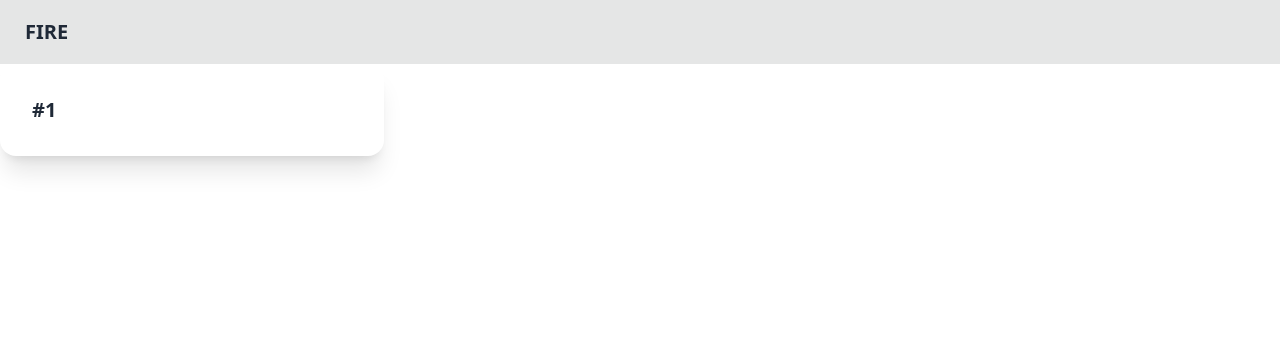
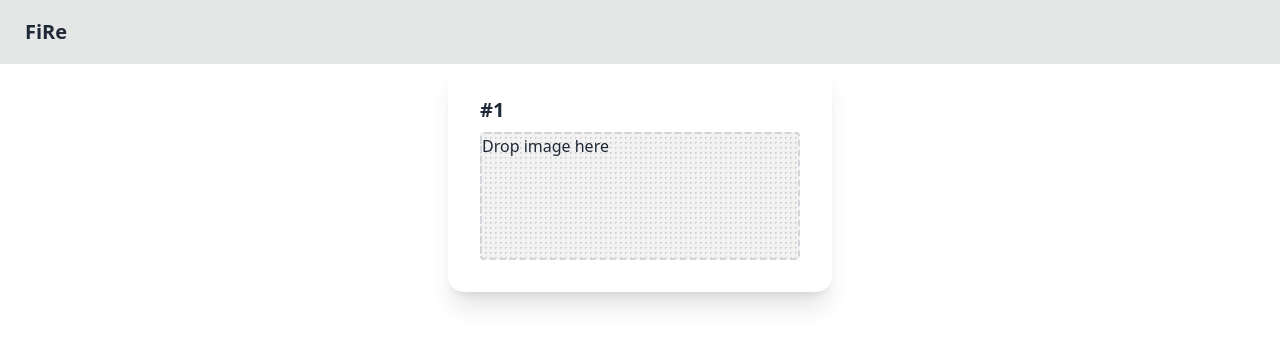
Before and after one commit to svnoak/FIRE-CLIENT, a Vue app: page / in a window 1280 px wide. Shown: the top 346 px of the page. Built offline with nearby package versions, Linux system fonts and the light colour scheme.

Commit message:
adding image drop

```diff
--- a/index.html
+++ b/index.html
@@ -4,7 +4,7 @@
     <meta charset="UTF-8" />
     <link rel="icon" href="/favicon.ico" />
     <meta name="viewport" content="width=device-width, initial-scale=1.0" />
-    <title>FIRE</title>
+    <title>FiRe</title>
   </head>
   <body>
     <div id="app"></div>
--- a/src/App.vue
+++ b/src/App.vue
@@ -28,7 +28,7 @@ export default {
 <template>
 <main>
   <Navbar/>
-  <div class="flex flex-col justify-center align-items-center">
+  <div class="flex flex-col justify-center items-center">
     <Batch />
   </div>
 </main>
--- a/src/components/Batch.vue
+++ b/src/components/Batch.vue
@@ -1,7 +1,18 @@
+<script>
+import BatchImageArea from './BatchImageArea.vue';
+
+export default {
+    components: {
+        BatchImageArea
+    }
+}
+</script>
+
 <template>
     <div class="card w-96 bg-base-100 shadow-xl">
         <div class="card-body">
             <h2 class="card-title">#1</h2>
+            <BatchImageArea />
         </div>
     </div>
 </template>
--- /dev/null
+++ b/src/components/BatchImage.vue
@@ -0,0 +1,11 @@
+<script>
+export default {
+    props:{
+        src: String
+    }
+}
+</script>
+
+<template>
+    <img :src="src" alt="product-image">
+</template>
--- a/src/components/BatchImageArea.vue
+++ b/src/components/BatchImageArea.vue
@@ -0,0 +1,44 @@
+<script>
+import BatchImage from './BatchImage.vue';
+
+export default {
+    components: {
+        BatchImage
+    },
+    data() {
+        return{
+            dragged: false,
+            files: [],
+            source: ""
+        }
+    },
+    methods: {
+        onDrop(e) {
+            this.files = e.dataTransfer.files;
+        },
+        onDragOver(e) {
+            this.dragged = true;
+        },
+        onDragLeave(e){
+            this.dragged = false;
+        },
+        extractSource(file){
+            this.source = URL.createObjectURL(file);
+        }
+    }
+}
+</script>
+
+<template>
+    <ul
+        class="bg-dotted h-32 rounded border-dashed border-gray-300 border-2 flex"
+        @dragover.prevent="onDragOver"
+        @dragleave="onDragLeave"
+        @drop.prevent="onDrop"
+    >
+    <p v-if="!dragged">Drop image here</p>
+    <li v-for="(file, index) in files" :key="index" :load="extractSource(file)">
+        <BatchImage :src="source"/>
+    </li>
+    </ul>
+</template>
--- a/src/components/Navbar.vue
+++ b/src/components/Navbar.vue
@@ -1,5 +1,5 @@
 <template>
     <div class="navbar bg-base-300">
-        <a class="btn btn-ghost normal-case text-xl">FIRE</a>
+        <a class="btn btn-ghost normal-case text-xl">FiRe</a>
     </div>
 </template>
--- a/src/index.css
+++ b/src/index.css
@@ -1,3 +1,10 @@
 @tailwind base;
 @tailwind components;
 @tailwind utilities;
+
+.bg-dotted {
+    background: snow;
+    background-image: radial-gradient(hsla(var(--bc)/.2) 1px,hsla(var(--b2)/1) 1px);
+    background-size: 5px 5px;
+    background-position: -19px -19px;
+}
```
